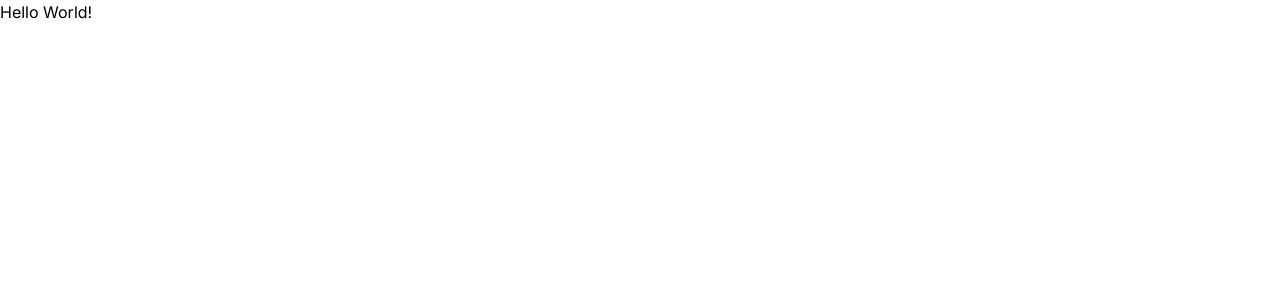
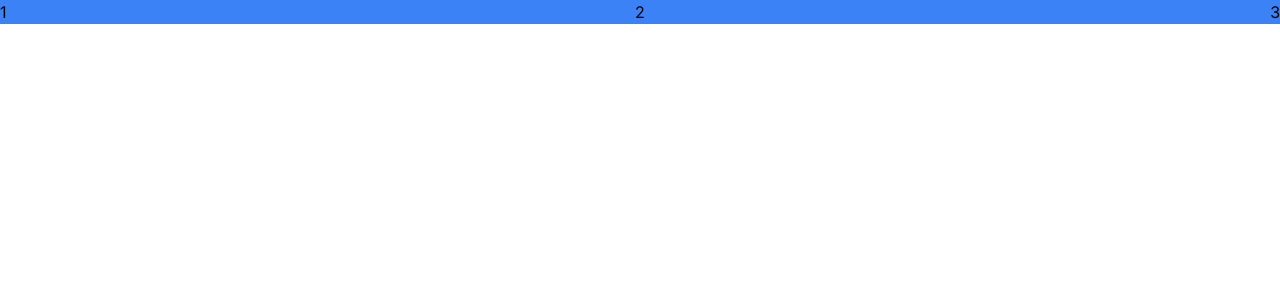
Before and after one commit to Joshardals/datablaze, a Next.js app: page / in a window 1280 px wide. Shown: the top 300 px of the page. Built offline with nearby package versions, Linux system fonts and the light colour scheme.

Commit message:
first commit

```diff
--- a/app/page.tsx
+++ b/app/page.tsx
@@ -1,4 +1,9 @@
-
 export default function Home() {
-  return <main>Hello World!</main>;
+  return (
+    <main className="flex flex-wrap-reverse *:bg-blue-500">
+      <div className="flex-1">1</div>
+      <div className="flex-1">2</div>
+      <div>3</div>
+    </main>
+  );
 }
```
